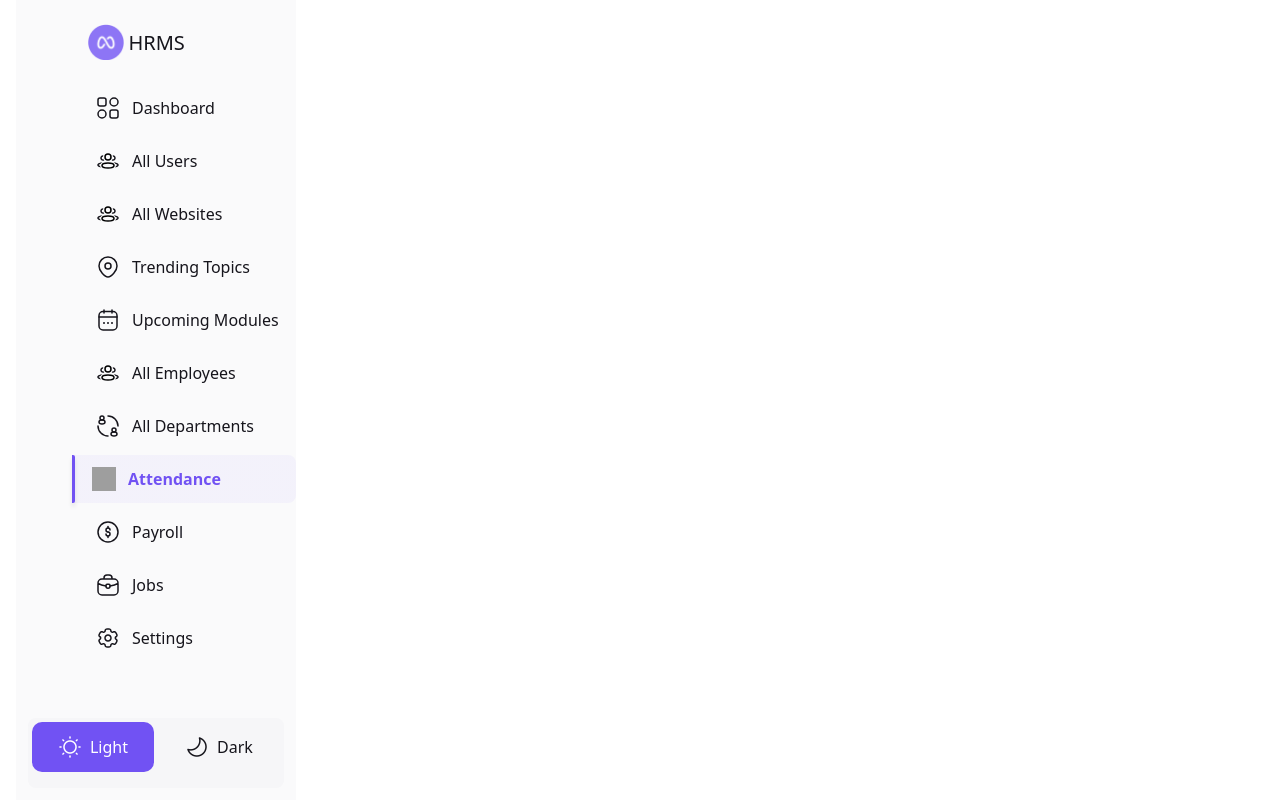
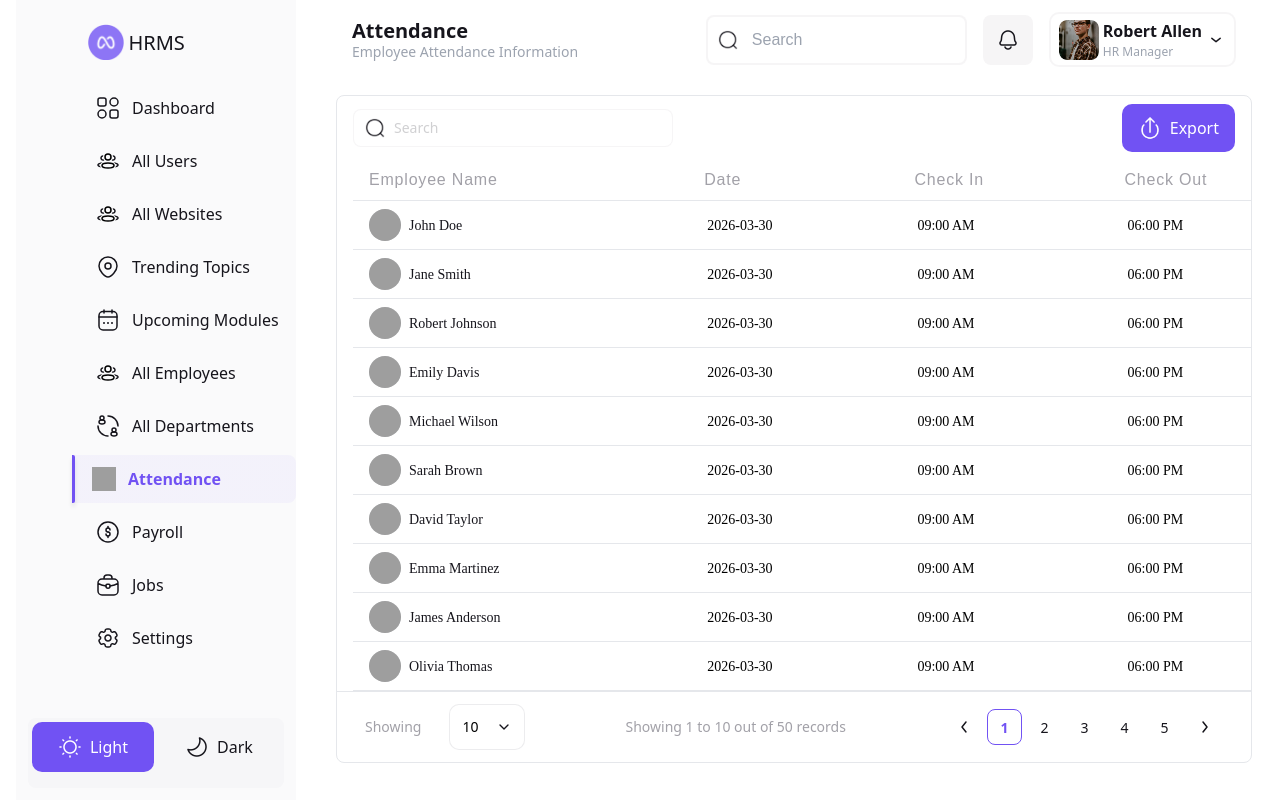
Before and after one commit to Agrawalenis/AiBrowserAdminPanel, a React (Vite) app: page /attendance in a window 1280 px wide. Built offline with nearby package versions, Linux system fonts and the light colour scheme; grey boxes are pictures that could not be loaded.

Commit message:
Added Attendance page successfully

```diff
--- a/src/App.tsx
+++ b/src/App.tsx
@@ -19,7 +19,7 @@ import AllWebsites from "./Pages/AllWebsites/AllWebsites";
 import UpcomingFeatures from "./Pages/UpcomingModules/UpcomingFeatures";
 import AllDepartments from "./Pages/AllDepartments/Alldepartments";
 import DepartmentDetails from "./Pages/AllDepartments/DepartmentDetails";
-
+import AttendancePage from "./Pages/Attendence/AttendancePage";
 const AppContent: React.FC = () => {
   const [activePage, setActivePage] = useState("All Users");
   const location = useLocation();
@@ -66,6 +66,7 @@ const AppContent: React.FC = () => {
           <Route path="/add-new-employee" element={<AddNewEmployee />} />
           <Route path="/jobs" element={<Jobs />} />
           <Route path="/settings" element={<Settings />} />
+          <Route path="/attendance" element={<AttendancePage/>} />
           <Route path="/payroll" element={
             <React.Suspense fallback={<div>Loading...</div>}>
               <PayrollWrapper />
--- /dev/null
+++ b/src/Pages/Attendence/AttendancePage.tsx
@@ -0,0 +1,200 @@
+import React, { useState, useMemo } from "react";
+import { useNavigate } from 'react-router-dom';
+import Topbar from "../../Components/layout/Topbar";
+import Table from "../../Components/table/Table";
+import Button from "../../Components/buttons/Button";
+import Pagination from "../../Components/table/Pagination";
+
+const ITEMS_PER_PAGE = 10;
+
+// Types
+interface Attendance {
+  id: string;
+  name: string;
+  email?: string;
+  avatarUrl?: string;
+  date: string;
+  checkIn: string;
+  checkOut: string;
+  status: 'Present' | 'Absent' | 'Leave';
+}
+
+interface TableColumn<T> {
+  header: string;
+  accessor: keyof T;
+  className?: string;
+  render?: (value: any, row: T) => React.ReactNode;
+}
+
+// Mock Employees (Same as Payroll Names)
+import { mockPayrollData } from '../../mock/payroll';
+
+const mockAttendance: Attendance[] = mockPayrollData.map((emp: any) => ({
+  id: emp.id,
+  name: emp.name,
+  email: emp.email,
+  avatarUrl: emp.avatarUrl,
+  date: '2026-03-30',
+  checkIn: '09:00 AM',
+  checkOut: '06:00 PM',
+  status: Math.random() > 0.7 ? 'Absent' : Math.random() > 0.5 ? 'Leave' : 'Present'
+}));
+
+const AttendancePage: React.FC = () => {
+  const [searchQuery, setSearchQuery] = useState('');
+  const [currentPage, setCurrentPage] = useState(1);
+
+  const navigate = useNavigate();
+
+  const columns: TableColumn<Attendance>[] = useMemo(() => [
+    {
+      header: 'Employee Name',
+      accessor: 'name',
+      className: 'font-[Lexend] text-[#16151C] font-medium',
+      render: (name: string, row: Attendance) => (
+        <div className="flex items-center">
+          <div className="h-8 w-8 rounded-full bg-gray-200 flex items-center justify-center overflow-hidden mr-2">
+            {row.avatarUrl ? (
+              <img src={row.avatarUrl} alt={name} className="h-full w-full object-cover" />
+            ) : (
+              <span className="text-xs text-gray-500">
+                {name.split(' ').map(n => n[0]).join('').toUpperCase()}
+              </span>
+            )}
+          </div>
+          <span className="font-[Lexend] text-[14px] font-light text-[#16151C]">{name}</span>
+        </div>
+      )
+    },
+    {
+      header: 'Date',
+      accessor: 'date',
+      className: 'font-[Lexend] text-[#16151C] font-light text-[14px] px-1'
+    },
+    {
+      header: 'Check In',
+      accessor: 'checkIn',
+      className: 'font-[Lexend] text-[#16151C] font-light text-[14px] px-1'
+    },
+    {
+      header: 'Check Out',
+      accessor: 'checkOut',
+      className: 'font-[Lexend] text-[#16151C] font-light text-[14px] px-1'
+    },
+    {
+      header: 'Status',
+      accessor: 'status',
+      className: 'font-[Lexend] text-[#16151C] font-light text-[14px]',
+      render: (value: Attendance['status']) => {
+        const statusColors = {
+          'Present': 'bg-[#10B9811A] text-[#10B981]',
+          'Absent': 'bg-[#EF44441A] text-[#EF4444]',
+          'Leave': 'bg-[#F59E0B1A] text-[#F59E0B]'
+        };
+        return (
+          <span className={`font-[Lexend] inline-flex items-center justify-center px-2.5 py-1 rounded-[4px] text-xs font-medium ${statusColors[value]}`}>
+            {value}
+          </span>
+        );
+      }
+    },
+  ], []);
+
+  const filteredData = useMemo(() => {
+    return mockAttendance.filter(item =>
+      item.name.toLowerCase().includes(searchQuery.toLowerCase()) ||
+      item.id.includes(searchQuery) ||
+      item.email?.toLowerCase().includes(searchQuery.toLowerCase())
+    );
+  }, [searchQuery]);
+
+  const paginatedData = useMemo(() => {
+    const startIndex = (currentPage - 1) * ITEMS_PER_PAGE;
+    return filteredData.slice(startIndex, startIndex + ITEMS_PER_PAGE);
+  }, [filteredData, currentPage]);
+
+  React.useEffect(() => {
+    setCurrentPage(1);
+  }, [searchQuery]);
+
+  const handleRowClick = (row: Attendance) => {
+    navigate(`/attendance/${row.id}`);
+  };
+
+  return (
+    <div className="w-full flex flex-col bg-white p-4 pt-0 pb-0">
+      <div>
+        <Topbar
+          title={
+            <div className="w-[160px] font-semibold text-[20px] leading-6 text-[#16151C]">
+              Attendance
+            </div>
+          }
+          subtitle="Employee Attendance Information"
+          subtitleClassName="font-light text-[14px] leading-6 text-[#9CA3AF]"
+        />
+      </div>
+
+      <div className="border border-gray-200 rounded-lg overflow-hidden bg-white pt-0">
+        {/* Search Bar */}
+        <div className="p-4 pb-2 pt-2 flex flex-col md:flex-row justify-between items-start md:items-center">
+          <div className="relative w-full md:w-80">
+            <div className="absolute inset-y-0 left-0 pl-3 flex items-center pointer-events-none">
+              <img src="/images/search.png" className="h-[20px] w-[20px]" alt="Search" />
+            </div>
+            <input
+              type="text"
+              className="block w-full pl-10 pr-3 py-2 border border-[#A2A1A81A] rounded-lg bg-white focus:outline-none focus:ring-2 focus:ring-purple-500 text-sm placeholder:text-[#16151C33]"
+              placeholder="Search"
+              value={searchQuery}
+              onChange={(e) => setSearchQuery(e.target.value)}
+            />
+          </div>
+
+          <div className="flex gap-[10px]">
+            <Button
+              label={
+                <div className="flex items-center space-x-2">
+                  <img src="/images/upload.png" className="h-[24px] w-[24px]" alt="Export" />
+                  <span className="text-base text-white">Export</span>
+                </div>
+              }
+              className="px-4 py-[12px] rounded-[10px] text-sm bg-[#7152F3]"
+            />
+          </div>
+        </div>
+
+        {/* Table */}
+        <div className="px-0 overflow-hidden">
+          {paginatedData.length > 0 ? (
+            <div className="w-full min-w-[1550px]">
+              <Table
+                columns={columns}
+                data={paginatedData}
+                onRowClick={handleRowClick}
+                rowClassName="hover:bg-gray-50"
+              />
+            </div>
+          ) : (
+            <div className="text-center py-10 text-gray-500">
+              No attendance records found
+            </div>
+          )}
+
+          {/* Pagination */}
+          <div className="px-6 py-1 border-t border-gray-200">
+            <Pagination
+              currentPage={currentPage}
+              totalPages={Math.ceil(filteredData.length / ITEMS_PER_PAGE)}
+              onPageChange={setCurrentPage}
+              totalItems={filteredData.length}
+              itemsPerPage={ITEMS_PER_PAGE}
+            />
+          </div>
+        </div>
+      </div>
+    </div>
+  );
+};
+
+export default AttendancePage;
```
